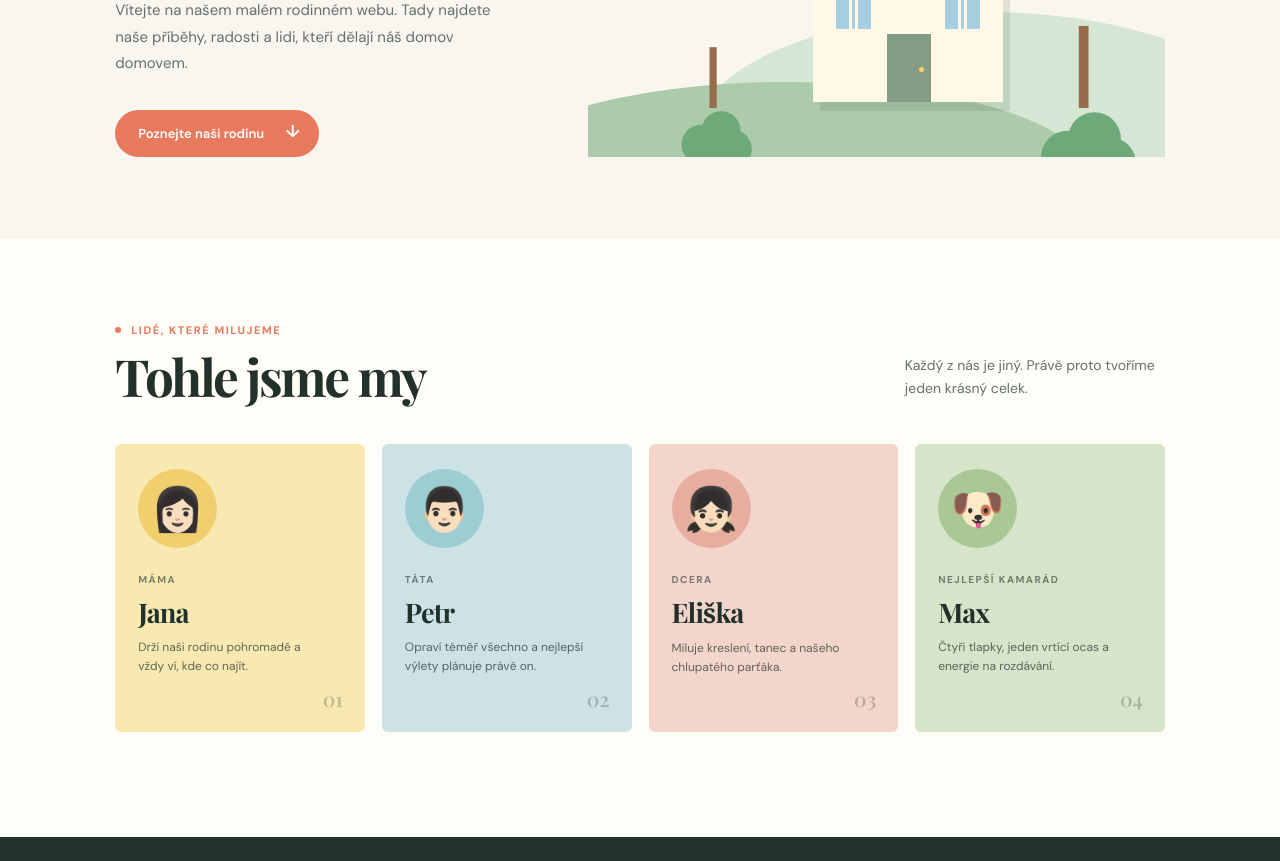
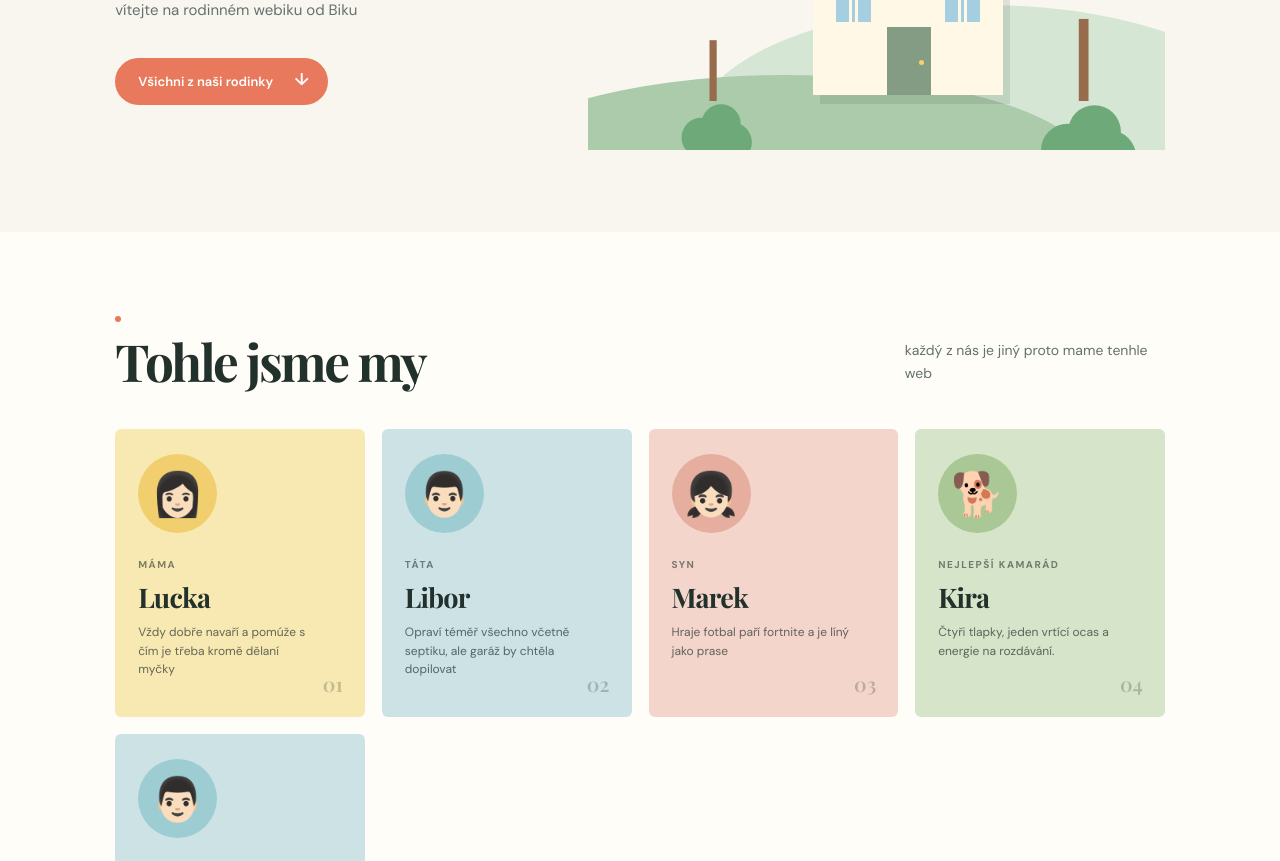
Before and after one commit to vojtabik/rodinnyweb, a plain HTML site: page index.html in a window 1280 px wide. Shown: the part 420-1281 px from the top of the page. Drawn offline with nearby package versions, Linux system fonts and the light colour scheme.

Commit message:
Revise family member descriptions and roles
Updated family descriptions and roles in the HTML.

```diff
--- a/index.html
+++ b/index.html
@@ -35,10 +35,9 @@
           <p class="eyebrow"><span></span> Spolu je nám nejlépe</p>
           <h1>Místo, kde<br /><em>jsme doma.</em></h1>
           <p class="hero-description">
-            Vítejte na našem malém rodinném webu. Tady najdete naše příběhy,
-            radosti a lidi, kteří dělají náš domov domovem.
+            vítejte na rodinném webiku od Biku
           </p>
-          <a class="primary-button" href="#rodina">Poznejte naši rodinu <span aria-hidden="true">↓</span></a>
+          <a class="primary-button" href="#rodina">Všichni z naši rodinky <span aria-hidden="true">↓</span></a>
         </div>
         <div class="hero-art" aria-label="Ilustrace rodinného domu">
           <div class="sun"></div>
@@ -64,41 +63,49 @@
       <section class="family-section" id="rodina">
         <div class="section-heading">
           <div>
-            <p class="eyebrow"><span></span> Lidé, které milujeme</p>
+            <p class="eyebrow"><span></span> </p>
             <h2>Tohle jsme my</h2>
           </div>
           <p class="section-intro">
-            Každý z nás je jiný. Právě proto tvoříme jeden krásný celek.
+            každý z nás je jiný proto mame tenhle web
           </p>
         </div>
         <div class="family-grid">
           <article class="family-card card-yellow">
             <div class="avatar avatar-yellow">👩🏻</div>
             <p class="role">MÁMA</p>
-            <h3>Jana</h3>
-            <p>Drží naši rodinu pohromadě a vždy ví, kde co najít.</p>
+            <h3>Lucka</h3>
+            <p>Vždy dobře navaří a pomúže s čím je třeba kromě dělaní myčky</p>
             <span class="card-number">01</span>
           </article>
           <article class="family-card card-blue">
             <div class="avatar avatar-blue">👨🏻</div>
             <p class="role">TÁTA</p>
-            <h3>Petr</h3>
-            <p>Opraví téměř všechno a nejlepší výlety plánuje právě on.</p>
+            <h3>Libor</h3>
+            <p>Opraví téměř všechno včetně septiku, ale garáž by chtěla dopilovat</p>
             <span class="card-number">02</span>
           </article>
           <article class="family-card card-pink">
             <div class="avatar avatar-pink">👧🏻</div>
-            <p class="role">DCERA</p>
-            <h3>Eliška</h3>
-            <p>Miluje kreslení, tanec a našeho chlupatého parťáka.</p>
+            <p class="role">SYN</p>
+            <h3>Marek</h3>
+            <p>Hraje fotbal paří fortnite a je líný jako prase</p>
             <span class="card-number">03</span>
           </article>
           <article class="family-card card-green">
-            <div class="avatar avatar-green">🐶</div>
+            <div class="avatar avatar-green">🐕</div>
             <p class="role">NEJLEPŠÍ KAMARÁD</p>
-            <h3>Max</h3>
+            <h3>Kira</h3>
             <p>Čtyři tlapky, jeden vrtící ocas a energie na rozdávání.</p>
             <span class="card-number">04</span>
+             </article>
+          <article class="family-card card-blue">
+            <div class="avatar avatar-blue">👨🏻</div>
+            <p class="role">Lepší SYN</p>
+            <h3>Vojta</h3>
+            <p>Ten nejlepší ajťak v okoli aji fotbalista</p>
+            <span class="card-number">05</span>
+          </article>
           </article>
         </div>
       </section>
```
